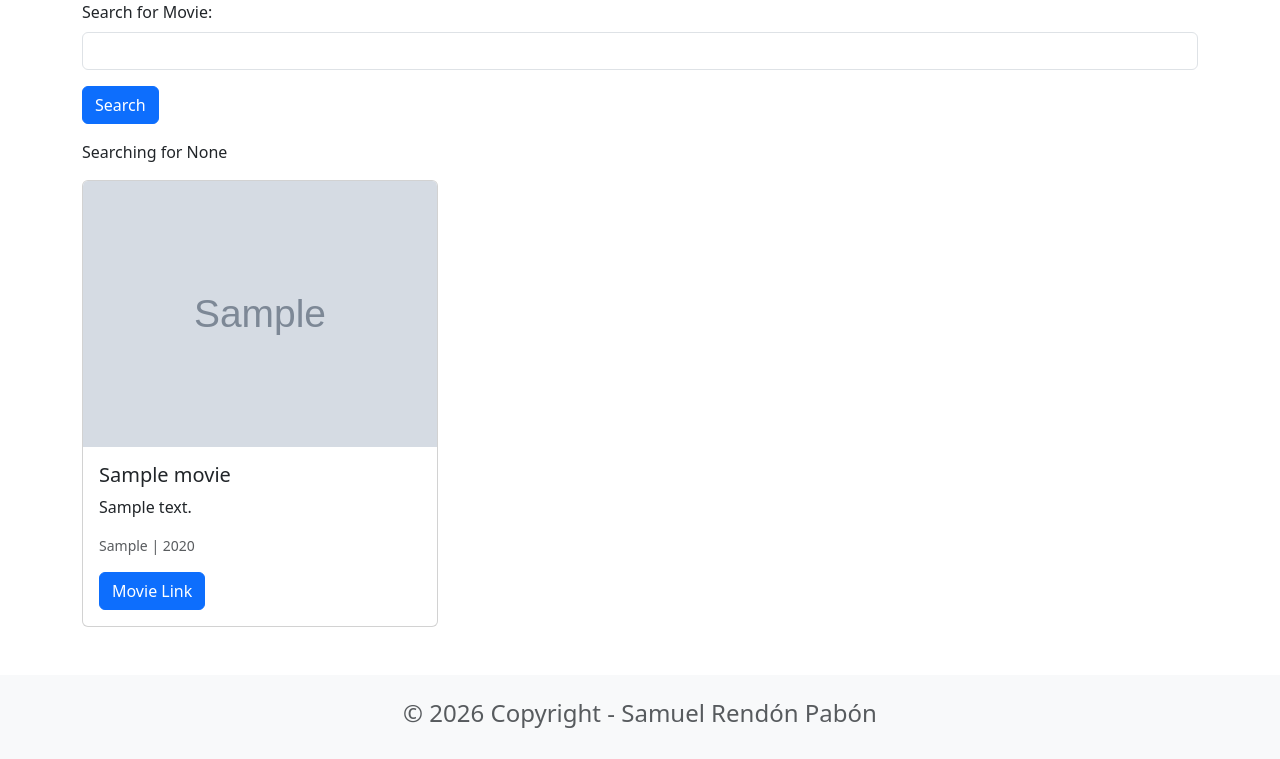
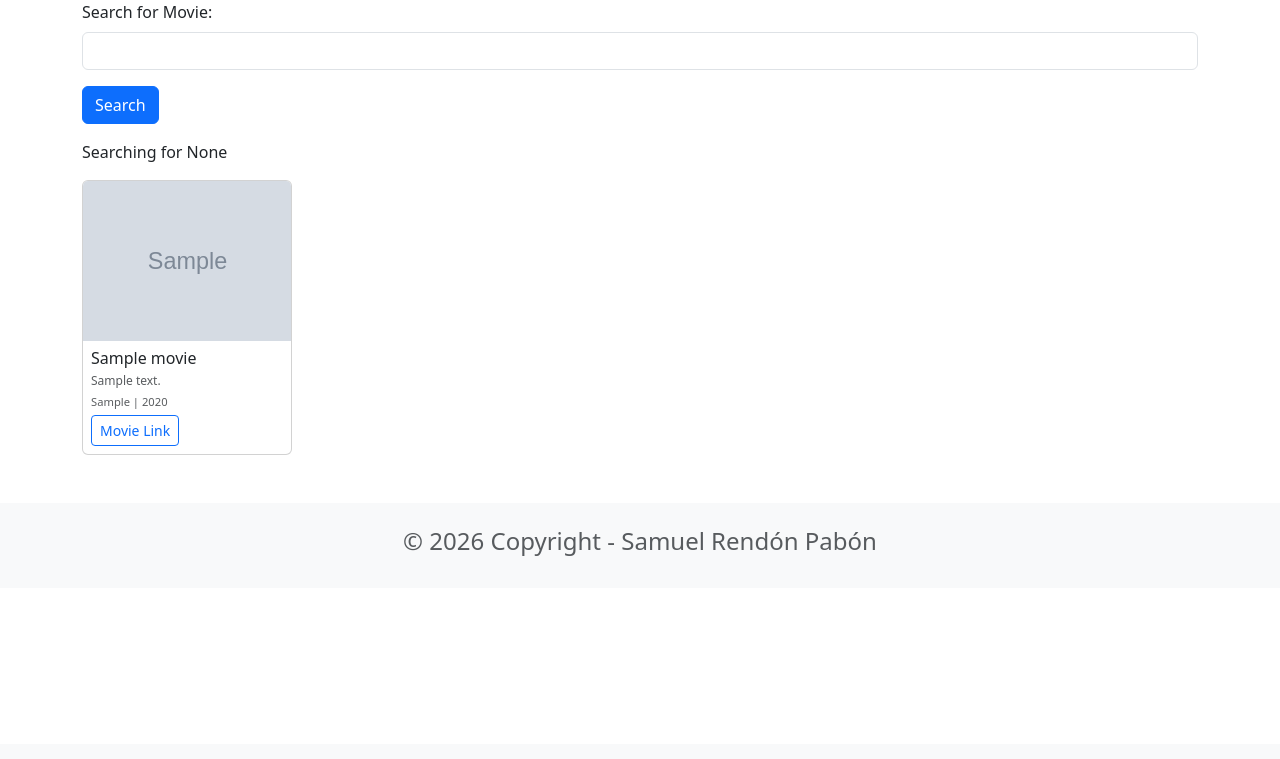
Before and after one commit to Juanp-la/Proyecto-Integrador-1, a Django app: page / in a window 1280 px wide. Shown: the part 56-815 px from the top of the page. After the commit the page ends 612 px from the top, so only its background shows below. Run offline with Django 5.2, Linux system fonts and the light colour scheme; tables that the repository leaves empty hold one stand-in row (values such as "Sample post"); grey boxes marked "Sample" are stand-in pictures.

Commit message:
ajuste de estilo compacto para cards de peliculas

```diff
--- a/movie/templates/home.html
+++ b/movie/templates/home.html
@@ -10,23 +10,24 @@
 </form>
 <p>Searching for {{ searchTerm }}</p>
 
-<div class="row row-cols-1 row-cols-md-3 g-4">
+<div class="row row-cols-2 row-cols-md-4 row-cols-lg-5 g-3">
     {% for movie in movies %}
     <div class="col">
-        <div class="card">
-            <img src="{{ movie.image.url }}" class="card-img-top" alt="...">
-            <div class="card-body">
-                <h5 class="card-title">{{ movie.title }}</h5>
-                <p class="card-text">{{ movie.description }}</p>
-                <p class="card-text"><small class="text-muted">{{ movie.genre }} | {{ movie.year }}</small></p>
+        <div class="card h-100">
+            <img src="{{ movie.image.url }}" class="card-img-top" style="height: 160px; object-fit: cover;" alt="...">
+            <div class="card-body p-2">
+                <h6 class="card-title mb-1">{{ movie.title }}</h6>
+                <p class="card-text small text-muted mb-1" style="font-size: 0.75rem;">{{ movie.description|truncatechars:60 }}</p>
+                <p class="card-text mb-1"><small class="text-muted" style="font-size: 0.7rem;">{{ movie.genre }} | {{ movie.year }}</small></p>
                 {% if movie.url %}
-                    <a href="{{ movie.url }}" class="btn btn-primary">Movie Link</a>
+                    <a href="{{ movie.url }}" class="btn btn-sm btn-outline-primary">Movie Link</a>
                 {% endif %}
             </div>
         </div>
     </div>
     {% endfor %}
 </div>
+</div>
 <br/>
 
 {% endblock content %}
```
